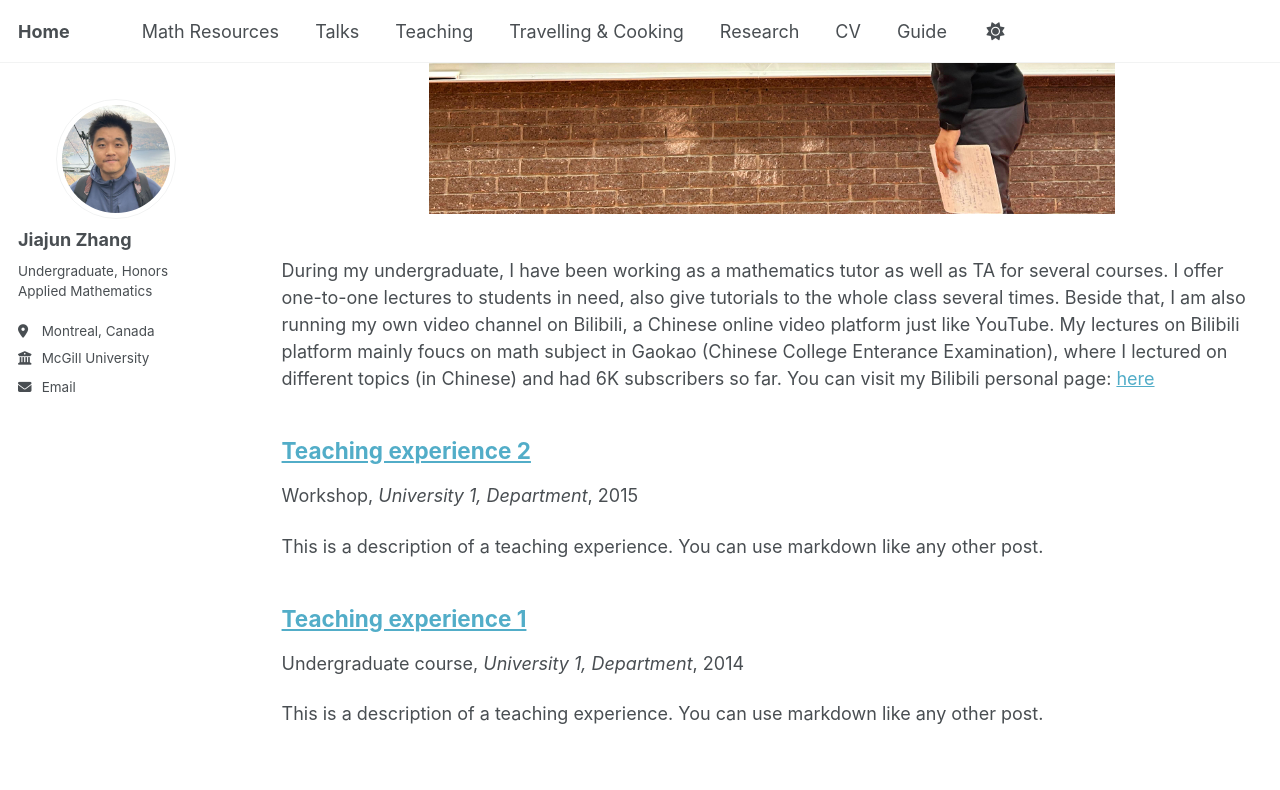
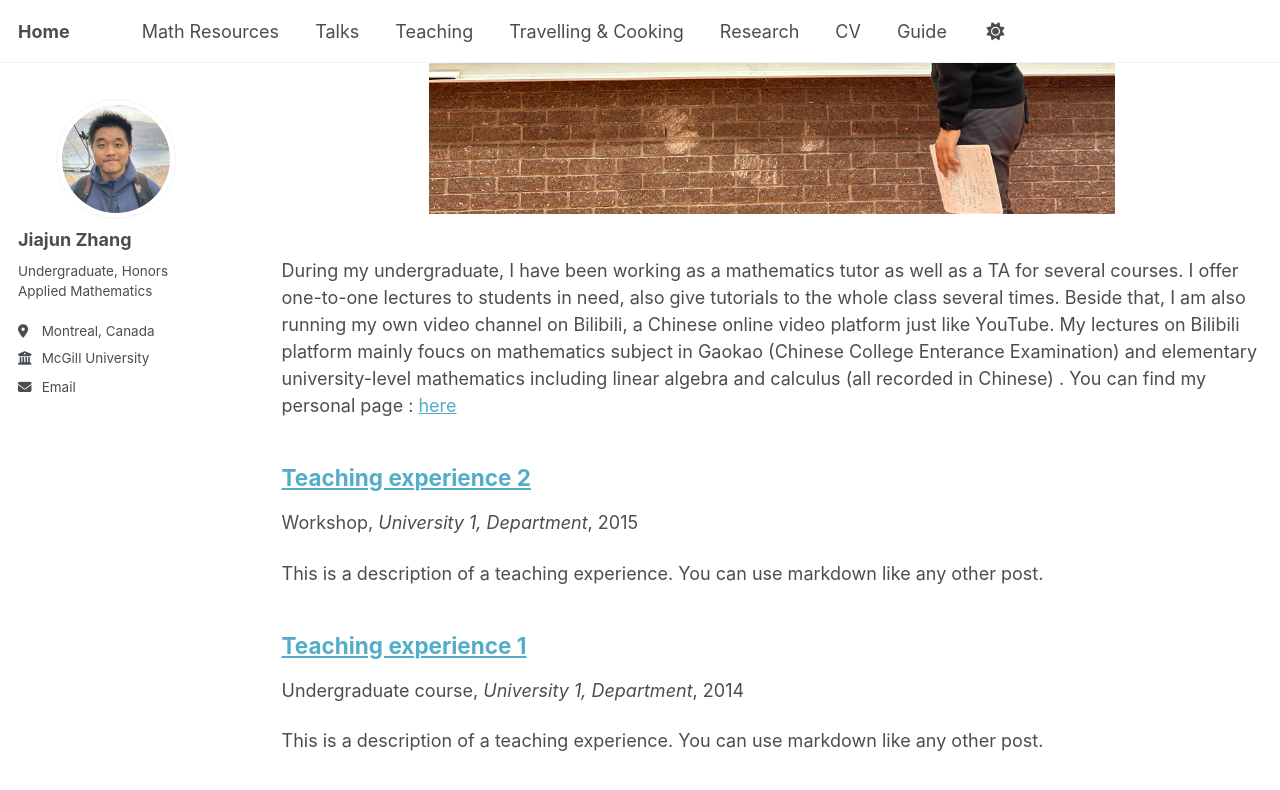
Before and after one commit to JohanssonRein/JohanssonRein.github.io, a Jekyll site: the page built from _pages/teaching.html, in a window 1280 px wide and 900 px high, scrolled down 446 px. Shown: the top 790 px of the window. Built offline with Jekyll 4.4.1, drawn with Linux system fonts in a browser that asks for light colours.

Commit message:
Update teaching.html

```diff
--- a/_pages/teaching.html
+++ b/_pages/teaching.html
@@ -9,9 +9,9 @@ author_profile: true
   <img src="{{ '/images/teaching.jpg' | relative_url }}" alt="Teaching Banner" style="max-width: 70%; height: auto; margin-bottom: 20px;">
 </p>
 
-During my undergraduate, I have been working as a mathematics tutor as well as TA for several courses. I offer one-to-one lectures to students in need, also give tutorials to the whole class several times. Beside that, I am also running my own video channel on Bilibili,
-a Chinese online video platform just like YouTube. My lectures on Bilibili platform mainly foucs on math subject in Gaokao (Chinese College Enterance Examination), where I lectured on different topics (in Chinese) and had 6K subscribers so far. You can visit my Bilibili
-personal page: <a href="https://space.bilibili.com/14984119?spm_id_from=333.1007.0.0" target="_blank">here</a>
+During my undergraduate, I have been working as a mathematics tutor as well as a TA for several courses. I offer one-to-one lectures to students in need, also give tutorials to the whole class several times. Beside that, I am also running my own video channel on Bilibili,
+a Chinese online video platform just like YouTube. My lectures on Bilibili platform mainly foucs on mathematics subject in Gaokao (Chinese College Enterance Examination) and elementary university-level mathematics including linear algebra and calculus (all recorded in Chinese)
+. You can find my personal page : <a href="https://space.bilibili.com/14984119?spm_id_from=333.1007.0.0" target="_blank">here</a>
 
 
 {% include base_path %}
```
